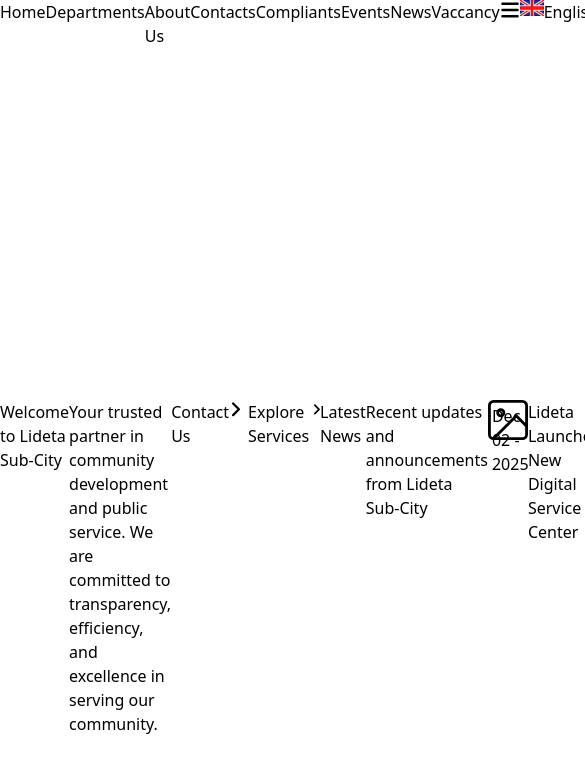
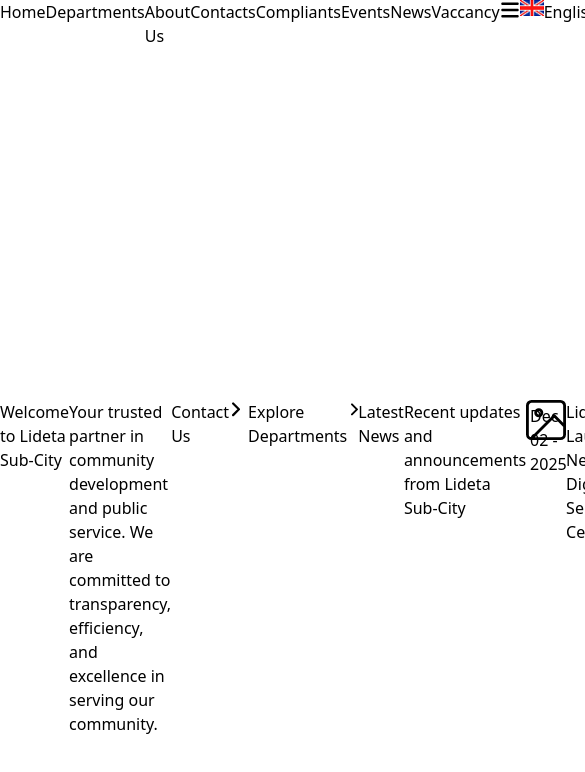
Before and after one commit to capt-noah/Lideta-Official, a React (Vite) app in the folder client/: page / in a window 390 px wide. Shown: the top 772 px of the page, 585 px wide, since content can reach past the window. Built offline with nearby package versions, Linux system fonts and the light colour scheme.

Commit message:
fixed navbar on mobile phones

```diff
--- a/client/src/components/shared/Navbar.jsx
+++ b/client/src/components/shared/Navbar.jsx
@@ -41,7 +41,7 @@ function Navbar() {
 
             {
               navs.map((nav, index) => {
-                return <Link to={nav.to} className={`cursor-pointer hover:scale-103 transition-all ${nav.to == pathname? 'bg-[#3A3A3A] text-white px-4 rounded-full' : ''} `} key={index} onClick={() => setSelected(nav.to)}  >{nav.name}</Link>
+                return <Link to={nav.to} className={`cursor-pointer hover:scale-103 transition-all ${nav.to == pathname? 'bg-[#3A3A3A] text-white px-4 rounded-full' : ''} `} key={index} >{nav.name}</Link>
               })
             }
           </div>
@@ -50,7 +50,7 @@ function Navbar() {
           <div className=' h-100 px-10 flex flex-col font-jost font-medium text-lg gap-4 md:hidden ' >
             {
               navs.map((nav, index) => {
-                return <div className={`cursor-pointer flex justify-center hover:scale-103 transition-all `} key={index} onClick={() => setSelected(nav.to)}  >{nav.name}</div>
+                return <Link to={nav.to} className={`cursor-pointer flex justify-center hover:scale-103 transition-all `} key={index} onClick={() => setMenu(false)}  >{nav.name}</Link>
               })
             }
           </div>
--- a/client/src/pages/HomePage.jsx
+++ b/client/src/pages/HomePage.jsx
@@ -72,8 +72,8 @@ function HomePage() {
                   <ArrowRight />
                 </Link>
 
-                <Link to='/services' className='ml-2 h-11 flex items-center justify-center gap-2 rounded-lg font-goldman cursor-pointer'>
-                  <p>Explore Services</p>
+                <Link to='/departments' className='ml-2 h-11 flex items-center justify-center gap-2 rounded-lg font-goldman cursor-pointer'>
+                  <p>Explore Departments</p>
                   <ArrowRight />
                 </Link>
 
@@ -95,8 +95,8 @@ function HomePage() {
                   <ArrowRight />
                 </Link>
 
-                <Link to='/services' className='ml-2 h-11 bg-[#3A3A3A] text-white px-4 flex items-center shadow-md shadow-gray-300 justify-center gap-4 rounded-lg font-goldman cursor-pointer'>
-                  <p>Explore Services</p>
+                <Link to='/departments' className='ml-2 h-11 bg-[#3A3A3A] text-white px-4 flex items-center shadow-md shadow-gray-300 justify-center gap-4 rounded-lg font-goldman cursor-pointer'>
+                  <p>Explore Departments</p>
                   <ArrowRight />
                 </Link>
 
```
Also changed, not shown: 7 other files (tests, documents, lock files or other folders).
